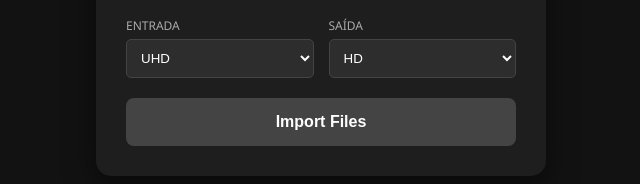
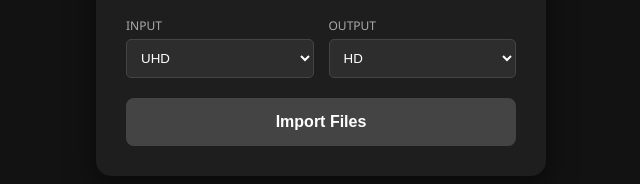
Before and after one commit to Chessdash543/web-tools-for-gd, a plain HTML site: page index.html in a window 1280 px wide. Shown: the part 408-592 px from the top of the page, 319-959 px from the left. Drawn offline with nearby package versions, Linux system fonts and the light colour scheme.

Commit message:
Update index.html

```diff
--- a/index.html
+++ b/index.html
@@ -77,7 +77,7 @@
 
     <div class="res-section">
         <div class="res-group">
-            <label>Entrada</label>
+            <label>Input</label>
             <select id="srcRes">
                 <option value="-uhd">UHD</option>
                 <option value="-hd">HD</option>
@@ -85,7 +85,7 @@
             </select>
         </div>
         <div class="res-group">
-            <label>Saída</label>
+            <label>Output</label>
             <select id="dstRes">
                 <option value="-uhd">UHD</option>
                 <option value="-hd" selected>HD</option>
```
